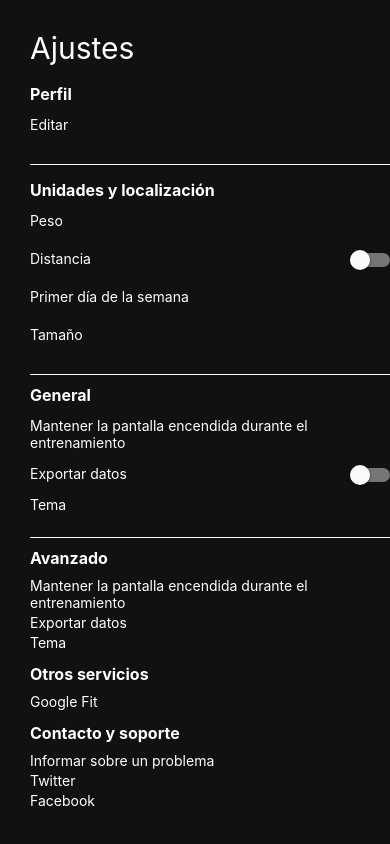
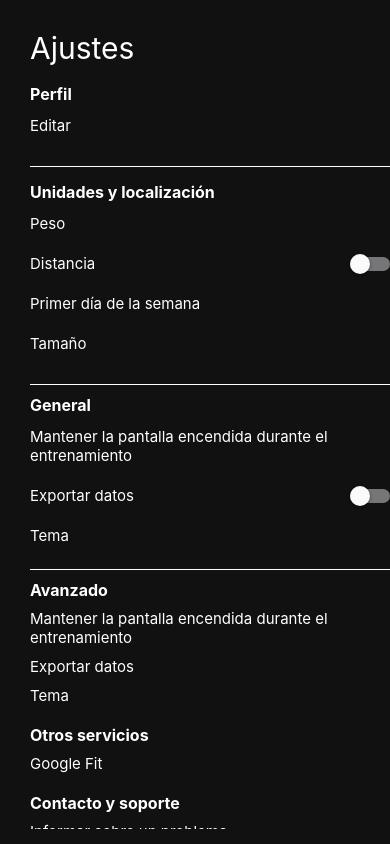
Before and after one commit to Jaserto/epsilon-app, a React Native app: screen /Settings in a window 390 px wide. Built offline with nearby package versions, Linux system fonts and the light colour scheme.

Commit message:
workout added

```diff
--- a/src/screens/AddWorkout.tsx
+++ b/src/screens/AddWorkout.tsx
@@ -1,4 +1,4 @@
-import React, {useEffect, useState } from 'react'
+import React, { useEffect, useState } from 'react'
 import { Alert, Button, Dimensions, Image, LogBox, Platform, RefreshControl, StyleSheet, Text, TextInput, TouchableOpacity, View } from 'react-native'
 import { FlatList, ScrollView } from 'react-native-gesture-handler'
 import 'react-native-get-random-values'
@@ -49,20 +49,33 @@ export const AddWorkoutScreen = ({ navigation }: any) => {
             contentContainerStyle={{
                 paddingRight: Platform.OS === 'android' ? 0 : 0
             }} style={styles.view}>
-           <View  style={{marginVertical:10}}>
-            <Text style={{color:'white', fontSize:25, fontWeight:'bold'}}>Añade un nuevo entrenamiento</Text>
-           </View>
+            <View style={{ marginVertical: 10 }}>
+                <Text style={{ color: 'white', fontSize: 25, fontWeight: 'bold' }}>Añade un nuevo entrenamiento</Text>
+            </View>
+            <View style={{marginBottom:25}}>
+                <Text style={{ color: 'white', marginBottom:12, fontWeight:'bold' }}>INICIO RÁPIDO</Text>
+                <TouchableOpacity style={{backgroundColor:'purple', display:'flex', alignItems:'center', padding:5, borderRadius:5}}>
+                    <Text style={{ color: 'white' }}>COMENZAR UN ENTRENAMIENTO VACÍO</Text>
+                </TouchableOpacity>
+            </View>
+            <View style={{marginBottom:20}}>
+                <Text style={{ color: 'white', marginBottom:15, fontWeight:'bold'}}>MIS PLANTILLAS</Text>
+                <Text style={{ color: 'white' }}>Aún no tienes ninguna plantilla personalizada. ¡Haz click en el botón '+' para crear la primera plantilla</Text>
+            </View>
+            <View style={{marginBottom:20, height:'100%'}}>
+                <Text style={{ color: 'white', marginBottom:13, fontWeight:'bold'}}>Plantillas de ejemplo</Text>
+                <View>
+                    <View style={{ width:width*0.9,borderRadius:5, padding:13, borderWidth:1, borderColor:'white'}}>
+                        <Text style={{fontWeight:'bold', color:'white', fontSize:16, marginBottom:3}}>Legs</Text>
+                        <View>
+                            <Text style={styles.text}>3 x Squat</Text>
+                            <Text style={styles.text}>3 x Squat</Text>
+                            <Text style={styles.text}>3 x Squat</Text>
+                        </View>
+                    </View>
+                </View>
+            </View>
 
-           <View>
-
-
-           </View>
-            <TouchableOpacity>
-                <Text style={{color:'white'}}>Añadir ejercicio</Text>
-            </TouchableOpacity>
-            <TouchableOpacity>
-                <Text style={{color:'red'}}>Cancelar entrenamiento</Text>
-            </TouchableOpacity>
         </ScrollView>
 
 
@@ -78,6 +91,11 @@ const styles = StyleSheet.create({
         width: width,
         padding: 15
     },
+    text: {
+        fontSize: 15,
+        color: 'white',
+        marginBottom: 10
+    },
 
 
 })
--- a/src/screens/InicioScreen.tsx
+++ b/src/screens/InicioScreen.tsx
@@ -281,39 +281,6 @@ const styles = StyleSheet.create({
         fontSize: 17,
         marginBottom: 18,
         color: 'white'
-    },
-    card: {
-        // padding: 10,
-        backgroundColor: '#FFEA75',
-        elevation: 2,
-        borderRadius: 10,
-        marginRight: 10,
-        shadowColor: "#000",
-        shadowRadius: 10,
-        shadowOpacity: 0.8,
-
-        height: 200,
-        width: 200,
-        overflow: "hidden",
-    },
-    sendButton: {
-        backgroundColor: '#DB3F3F',
-        width: 45,
-        height: 35,
-        borderRadius: 50,
-        alignItems: 'center',
-        justifyContent: 'center',
-    },
-    cardImage: {
-        flex: 3,
-        width: "100%",
-        height: "100%",
-        alignSelf: "center",
-        borderBottomRightRadius: 25
-    },
-    button: {
-        alignItems: 'center',
-        marginTop: 5
-    },
+    }
 
 })
--- a/src/screens/SettingsScreen.tsx
+++ b/src/screens/SettingsScreen.tsx
@@ -64,7 +64,7 @@ export const SettingsScreen = ({ navigation }: any) => {
                 <View style={{ marginBottom: 10 }}>
                     <Text style={{ color: 'white', fontSize: 16, fontWeight: 'bold', marginBottom: 12 }}>Perfil</Text>
                     <View style={styles.spacer}>
-                        <Text style={{ color: 'white', marginBottom: 10 }}>Editar</Text>
+                        <Text style={styles.text}>Editar</Text>
                     </View>
                 </View>
                 {/*   linea  -----------------------------------------------------------*/}
@@ -79,20 +79,20 @@ export const SettingsScreen = ({ navigation }: any) => {
                 <View style={{ marginBottom: 10 }}>
                     <Text style={{ color: 'white', fontSize: 16, fontWeight: 'bold', marginBottom: 12 }}>Unidades y localización</Text>
                     <View style={styles.spacer}>
-                        <Text style={{ color: 'white', marginBottom: 10 }}>Peso</Text>
+                        <Text style={styles.text}>Peso</Text>
                     </View>
                     <View style={styles.spacer}>
-                        <Text style={{ color: 'white', marginBottom: 10 }}>Distancia</Text>
+                        <Text style={styles.text}>Distancia</Text>
                         <Switch
                             trackColor={{ false: "#767577", true: "#81b0ff" }}
                             ios_backgroundColor="#3e3e3e"
                         />
                     </View>
                     <View style={styles.spacer}>
-                        <Text style={{ color: 'white', marginBottom: 10 }}>Primer día de la semana</Text>
+                        <Text style={styles.text}>Primer día de la semana</Text>
                     </View>
                     <View style={styles.spacer}>
-                        <Text style={{ color: 'white', marginBottom: 10 }}>Tamaño</Text>
+                        <Text style={styles.text}>Tamaño</Text>
                     </View>
                 </View>
                 {/*   linea  -----------------------------------------------------------*/}
@@ -109,17 +109,17 @@ export const SettingsScreen = ({ navigation }: any) => {
                 <View style={{ marginBottom: 10 }}>
                     <Text style={{ color: 'white', fontSize: 16, fontWeight: 'bold', marginBottom: 12 }}>General</Text>
                     <View style={styles.spacer}>
-                        <Text style={{ color: 'white', marginBottom: 3 }}>Mantener la pantalla encendida durante el entrenamiento</Text>
+                        <Text style={styles.text}>Mantener la pantalla encendida durante el entrenamiento</Text>
                     </View>
                     <View style={styles.spacer}>
-                        <Text style={{ color: 'white', marginBottom: 3 }}>Exportar datos</Text>
+                        <Text style={styles.text}>Exportar datos</Text>
                         <Switch
                             trackColor={{ false: "#767577", true: "#81b0ff" }}
                             ios_backgroundColor="#3e3e3e"
                         />
                     </View>
                     <View style={styles.spacer}>
-                        <Text style={{ color: 'white', marginBottom: 3 }}>Tema</Text>
+                        <Text style={{ color: 'white', marginBottom: 3,  fontSize:15 }}>Tema</Text>
                     </View>
                 </View>
 
@@ -135,19 +135,19 @@ export const SettingsScreen = ({ navigation }: any) => {
                 />
                 <View style={{ marginBottom: 10 }}>
                     <Text style={{ color: 'white', fontSize: 16, fontWeight: 'bold', marginBottom: 9 }}>Avanzado</Text>
-                    <Text style={{ color: 'white', marginBottom: 3 }}>Mantener la pantalla encendida durante el entrenamiento</Text>
-                    <Text style={{ color: 'white', marginBottom: 3 }}>Exportar datos</Text>
-                    <Text style={{ color: 'white', marginBottom: 3 }}>Tema</Text>
+                    <Text style={styles.text}>Mantener la pantalla encendida durante el entrenamiento</Text>
+                    <Text style={styles.text}>Exportar datos</Text>
+                    <Text style={styles.text}>Tema</Text>
                 </View>
                 <View style={{ marginBottom: 10 }}>
                     <Text style={{ color: 'white', fontSize: 16, fontWeight: 'bold', marginBottom: 9 }}>Otros servicios</Text>
-                    <Text style={{ color: 'white', marginBottom: 3 }}>Google Fit</Text>
+                    <Text style={styles.text}>Google Fit</Text>
                 </View>
                 <View style={{ marginBottom: 10 }}>
                     <Text style={{ color: 'white', fontSize: 16, fontWeight: 'bold', marginBottom: 9 }}>Contacto y soporte</Text>
-                    <Text style={{ color: 'white', marginBottom: 3 }}>Informar sobre un problema</Text>
-                    <Text style={{ color: 'white', marginBottom: 3 }}>Twitter</Text>
-                    <Text style={{ color: 'white', marginBottom: 3 }}>Facebook</Text>
+                    <Text style={styles.text}>Informar sobre un problema</Text>
+                    <Text style={styles.text}>Twitter</Text>
+                    <Text style={styles.text}>Facebook</Text>
                 </View>
 
             </View>
@@ -191,73 +191,10 @@ const styles = StyleSheet.create({
         flexDirection: 'row',
         justifyContent: 'space-between',
     },
-    textHeader: {
-        fontSize: 30,
-        marginBottom: 15
-    },
     h3: {
         fontSize: 30,
         marginBottom: 18,
         color: 'white'
-    },
-    card: {
-        // padding: 10,
-        backgroundColor: '#FFEA75',
-        elevation: 2,
-
-        borderRadius: 10,
-        marginRight: 10,
-        shadowColor: "#000",
-        shadowRadius: 10,
-        shadowOpacity: 0.8,
-
-        height: 200,
-        width: 200,
-        overflow: "hidden",
-    },
-    sendButton: {
-        backgroundColor: '#DB3F3F',
-        width: 45,
-        height: 35,
-        borderRadius: 50,
-        alignItems: 'center',
-        justifyContent: 'center',
-    },
-    searchBox: {
-        flexDirection: "row",
-        backgroundColor: '#fff',
-        alignSelf: 'center',
-        width: '85%',
-        borderRadius: 20,
-        padding: 6,
-        paddingHorizontal: 14,
-        marginBottom: 15,
-        marginTop: 10,
-        shadowColor: '#ccc',
-        shadowOffset: { width: 0, height: 3 },
-        shadowOpacity: 0.5,
-        shadowRadius: 5,
-
-    },
-    cardImage: {
-        flex: 3,
-        width: "100%",
-        height: "100%",
-        alignSelf: "center",
-        borderBottomRightRadius: 25
-    },
-    textContent: {
-        flex: 2,
-        padding: 10,
-    },
-    cardtitle: {
-        fontSize: 12,
-        // marginTop: 5,
-        fontWeight: "bold",
-    },
-    cardDescription: {
-        fontSize: 12,
-        color: "#444",
     },
     scrollView: {
         position: "absolute",
@@ -272,39 +209,9 @@ const styles = StyleSheet.create({
         borderRadius: 5,
     },
     text: {
-        fontSize: 12,
-        color: 'white'
+        fontSize: 15,
+        color: 'white',
+        marginBottom: 10
     },
-    button: {
-        alignItems: 'center',
-        marginTop: 5
-    },
-    signIn: {
-        width: '80%',
-        padding: 5,
-        justifyContent: 'center',
-        alignItems: 'center'
-    },
-    textSign: {
-        fontSize: 14,
-        fontWeight: 'bold'
-    },
-    chipsIcon: {
-        marginRight: 5,
-    },
-    chipsItem: {
-        flexDirection: "row",
-        backgroundColor: '#fff',
-        borderRadius: 20,
-        padding: 5,
-        paddingHorizontal: 20,
-        marginHorizontal: 10,
-        height: 30,
-        shadowColor: '#ccc',
-        shadowOffset: { width: 0, height: 3 },
-        shadowOpacity: 0.5,
-        shadowRadius: 5,
-        elevation: 10,
-    }
 
 })
```
